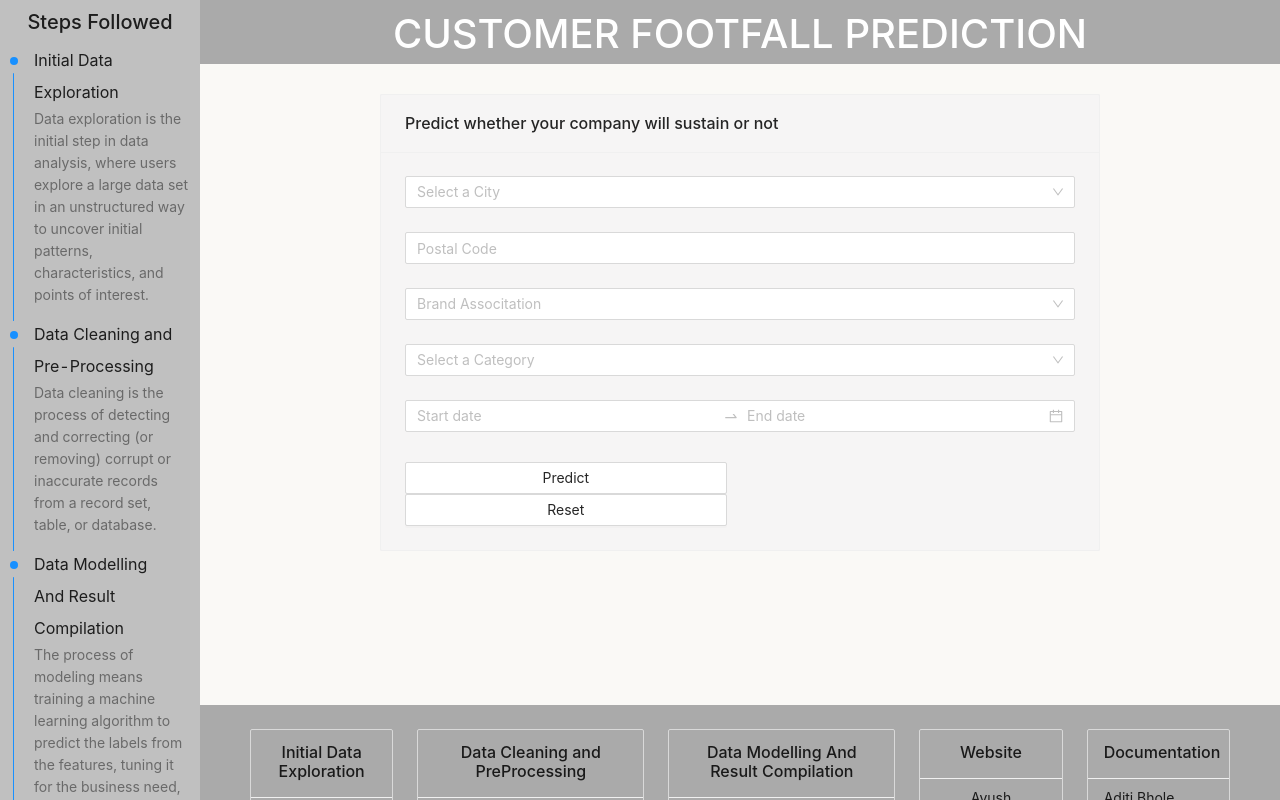
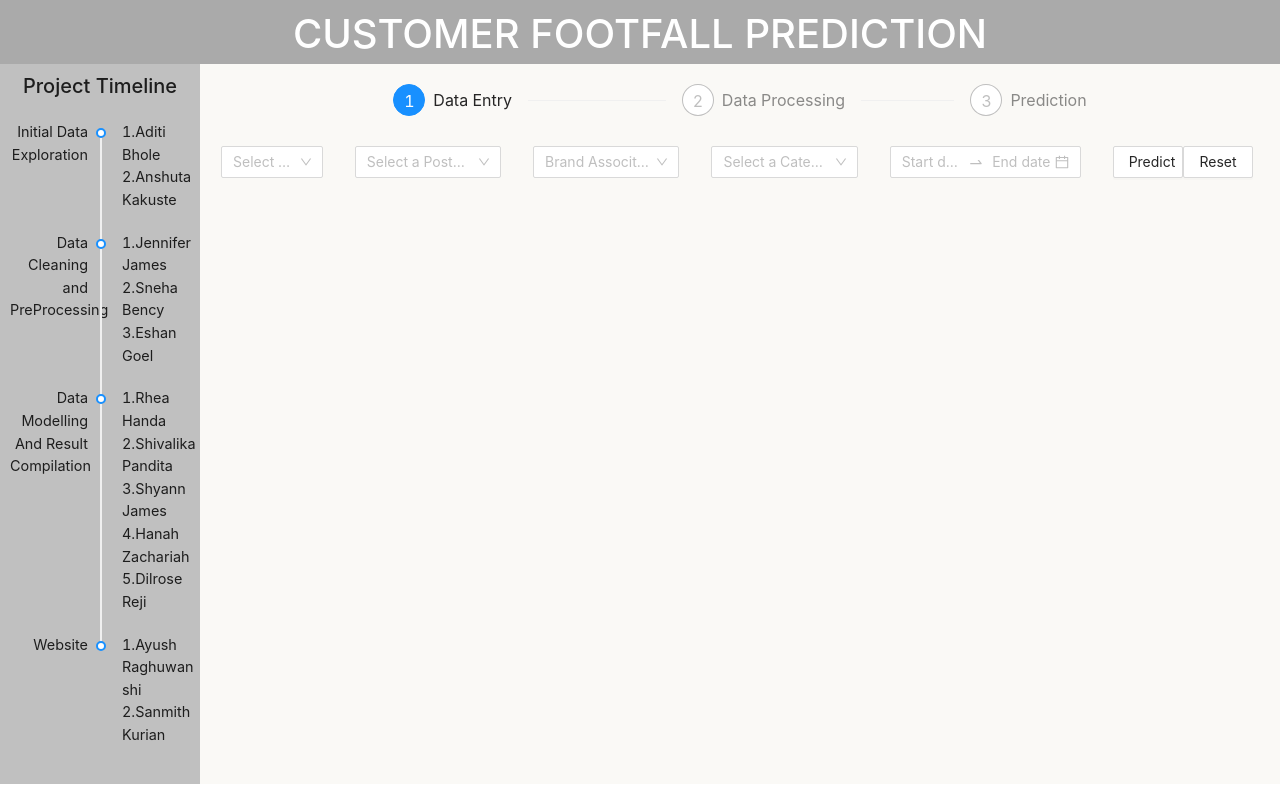
Before and after one commit to ayushraghuwanshi7500/ml-miniproject-sem6, a React (Create React App) app: page / in a window 1280 px wide. Shown: the top 800 px of the page. Built offline with nearby package versions, Linux system fonts and the light colour scheme.

Commit message:
UI Changed

```diff
--- a/src/App.css
+++ b/src/App.css
@@ -20,7 +20,6 @@
 .ant-layout-sider {
   color: #fff;
   line-height: 120px;
-
   background: #c0c0c0;
 }
 [data-theme='dark'] .ant-layout-sider {
--- a/src/App.js
+++ b/src/App.js
@@ -2,19 +2,12 @@ import './App.css';
 import { useState } from 'react';
 import { Layout } from 'antd';
 import SiderContent from './components/SiderContent';
-import FooterContent from './components/FooterContent';
 import MainContent from './components/MainContent';
-import PredictionResult from './components/PredictionResult';
-import { BrowserRouter as Router, Switch, Route, Link } from 'react-router-dom';
-const { Header, Footer, Sider, Content } = Layout;
+const { Header, Sider, Content } = Layout;
 
 function App() {
   const [formData, setFormData] = useState('');
   return (
-    <Layout>
-      <Sider>
-        <SiderContent />
-      </Sider>
     <Layout>
       <Header>
         <h1
@@ -29,24 +22,13 @@ function App() {
           Customer footfall prediction
         </h1>
       </Header>
+      <Layout>
+        <Sider>
+          <SiderContent />
+        </Sider>
         <Content>
-          <Router>
-            <Switch>
-              <Route path='/prediction'>
-                <PredictionResult
-                  formData={formData}
-                  setFormData={setFormData}
-                />
-              </Route>
-              <Route exact path='/'>
           <MainContent formData={formData} setFormData={setFormData} />
-              </Route>
-            </Switch>
-          </Router>
         </Content>
-        <Footer>
-          <FooterContent />
-        </Footer>
       </Layout>
     </Layout>
   );
--- a/src/components/MainContent.jsx
+++ b/src/components/MainContent.jsx
@@ -8,13 +8,22 @@ import {
   InputNumber,
   Row,
   Col,
-  Button
+  Button,
+  Steps
 } from 'antd';
-
+import {
+  UserOutlined,
+  SolutionOutlined,
+  LoadingOutlined,
+  FormOutlined,
+  SmileOutlined,
+  EditFilled
+} from '@ant-design/icons';
 import { useEffect, useState } from 'react';
-import { Link, Redirect } from 'react-router-dom';
+import PredictionResult from './PredictionResult';
 const { Option } = Select;
 const { RangePicker } = DatePicker;
+const { Step } = Steps;
 const cityInput = [
   'Brooklyn',
   'New York',
@@ -36,30 +45,327 @@ const categories = [
   'Florists',
   'Book Stores and News Dealers'
 ];
+const postal = [
+  11235,
+  11220,
+  11205,
+  11229,
+  11231,
+  11236,
+  11204,
+  11234,
+  52211,
+  11212,
+  11207,
+  11224,
+  11209,
+  11228,
+  11232,
+  11203,
+  11214,
+  44129,
+  11210,
+  11222,
+  11201,
+  11237,
+  11225,
+  11217,
+  11226,
+  11213,
+  11216,
+  11219,
+  11223,
+  11230,
+  11211,
+  11215,
+  11238,
+  11221,
+  11249,
+  11206,
+  11208,
+  11233,
+  11218,
+  11239,
+  44144,
+  44130,
+  53521,
+  75226,
+  75217,
+  75247,
+  30157,
+  75235,
+  75234,
+  75216,
+  75229,
+  75220,
+  75232,
+  75218,
+  75208,
+  75240,
+  75253,
+  75236,
+  75233,
+  75228,
+  75211,
+  75212,
+  75041,
+  28034,
+  75238,
+  75093,
+  75237,
+  75209,
+  75241,
+  75243,
+  75116,
+  75206,
+  75215,
+  75219,
+  75207,
+  75210,
+  75231,
+  75205,
+  75223,
+  97338,
+  75201,
+  75204,
+  75230,
+  75227,
+  75225,
+  75203,
+  75244,
+  75224,
+  30132,
+  75248,
+  75254,
+  75287,
+  75252,
+  75202,
+  75038,
+  75214,
+  75080,
+  18612,
+  75313,
+  75043,
+  54733,
+  75149,
+  10002,
+  10016,
+  10028,
+  10022,
+  10036,
+  10019,
+  10012,
+  10009,
+  10025,
+  10065,
+  10007,
+  10005,
+  10029,
+  10017,
+  10024,
+  10075,
+  10128,
+  10013,
+  10040,
+  10023,
+  10003,
+  10011,
+  10001,
+  10469,
+  10035,
+  10021,
+  10010,
+  10112,
+  10018,
+  10032,
+  10038,
+  10151,
+  10034,
+  10027,
+  10014,
+  10281,
+  10455,
+  10006,
+  10033,
+  10020,
+  10004,
+  10039,
+  10026,
+  10174,
+  10080,
+  10037,
+  10461,
+  10031,
+  10460,
+  10030,
+  10468,
+  10451,
+  10153,
+  10286,
+  10271,
+  11371,
+  10309,
+  10462,
+  78230,
+  78245,
+  78237,
+  78222,
+  78219,
+  78249,
+  78204,
+  78240,
+  78257,
+  78201,
+  78250,
+  78211,
+  78221,
+  78212,
+  78227,
+  78218,
+  78224,
+  78233,
+  78217,
+  78244,
+  78228,
+  78216,
+  78229,
+  78073,
+  78220,
+  78213,
+  78205,
+  78258,
+  78261,
+  78210,
+  78209,
+  78247,
+  78202,
+  78252,
+  78239,
+  78248,
+  78223,
+  78256,
+  78253,
+  78238,
+  78232,
+  78207,
+  78214,
+  78251,
+  78023,
+  78215,
+  78259,
+  78231,
+  78242,
+  78225,
+  78254,
+  33576,
+  78260,
+  78234,
+  78226,
+  78208,
+  78255,
+  92103,
+  92111,
+  92173,
+  92101,
+  92115,
+  92105,
+  92130,
+  92154,
+  92126,
+  92109,
+  92121,
+  92127,
+  92107,
+  92110,
+  92120,
+  92104,
+  92108,
+  92122,
+  92102,
+  92139,
+  92117,
+  92113,
+  92116,
+  92114,
+  92106,
+  92128,
+  92129,
+  92123,
+  92119,
+  92131,
+  78384,
+  92124,
+  92132,
+  11242,
+  75039,
+  75246,
+  75019,
+  10475,
+  10474,
+  10055,
+  10119,
+  10314,
+  78264,
+  92136,
+  49230,
+  75251,
+  11361,
+  10110,
+  78006,
+  92182,
+  75270,
+  10465,
+  10467,
+  10280,
+  10459,
+  6234,
+  21225,
+  75044,
+  10169,
+  10121,
+  10282,
+  78263,
+  78236,
+  92134,
+  92135,
+  92145,
+  11372,
+  10079,
+  92014,
+  92027,
+  78288,
+  39425
+];
 
 const rangeConfig = {
   rules: [
     {
       type: 'array',
       required: true,
-      message: 'Please select dates!',
-    },
-  ],
+      message: 'Please select dates!'
+    }
+  ]
 };
 
 const MainContent = ({ formData, setFormData }) => {
   const [form] = Form.useForm();
-
-  const [redirect, setRedirect] = useState(false);
+  const [showPrediction, setShowPrediction] = useState(false);
+  const [current, setCurrent] = useState(0);
   const onFinish = (fieldsValue) => {
+    setCurrent((prevCount) => prevCount + 1);
     const rangeValue = fieldsValue['dates'];
     const values = {
       ...fieldsValue,
-      'dates': [rangeValue[0].format('YYYY-MM-DD'), rangeValue[1].format('YYYY-MM-DD')],
+      dates: [
+        rangeValue[0].format('YYYY-MM-DD'),
+        rangeValue[1].format('YYYY-MM-DD')
+      ]
     };
     console.log(values);
+
     setFormData(values);
-    setRedirect(true);
+    setShowPrediction(true);
+    setCurrent((prevCount) => prevCount + 2);
   };
   useEffect(() => {
     console.log(formData);
@@ -69,6 +375,8 @@ const MainContent = ({ formData, setFormData }) => {
   };
   const onReset = () => {
     form.resetFields();
+    setCurrent(0);
+    setShowPrediction(false);
   };
   function onChange(dates, dateStrings) {
     console.log('From: ', dates[0], ', to: ', dates[1]);
@@ -76,21 +384,27 @@ const MainContent = ({ formData, setFormData }) => {
   }
 
   return (
-    <Row>
+    <>
+      <Row style={{ margin: 20, marginBottom: 30 }}>
         <Col span={4}></Col>
-      <Col style={{ marginTop: 30 }} span={16}>
+        <Col span={16}>
+          <Steps current={current}>
+            <Step title='Data Entry' />
+            <Step title='Data Processing' />
+            <Step title='Prediction' />
+          </Steps>
+        </Col>
+      </Row>
       <Form
         name='basic'
         form={form}
         initialValues={{ remember: true }}
         onFinish={onFinish}
         onFinishFailed={onFinishFailed}
-          style={{ backgroundColor: '#f6f5f5' }}
+        // style={{ backgroundColor: '#f6f5f5' }}
       >
-          <Card
-            style={{ backgroundColor: '#f6f5f5' }}
-            title='Predict whether your company will sustain or not'
-          >
+        <Row style={{ margin: 5 }} gutter={{ xs: 8, sm: 16, md: 24, lg: 32 }}>
+          <Col className='gutter-row' span={3}>
             <Form.Item
               name='city'
               rules={[
@@ -101,9 +415,20 @@ const MainContent = ({ formData, setFormData }) => {
               ]}
             >
               <Select
+                showSearch
                 style={{ width: '100%' }}
                 name='city'
                 placeholder='Select a City'
+                optionFilterProp='children'
+                filterOption={(input, option) =>
+                  option.children.toLowerCase().indexOf(input.toLowerCase()) >=
+                  0
+                }
+                filterSort={(optionA, optionB) =>
+                  optionA.children
+                    .toLowerCase()
+                    .localeCompare(optionB.children.toLowerCase())
+                }
               >
                 {cityInput.map((city) => (
                   <Option key={city} value={city}>
@@ -112,25 +437,41 @@ const MainContent = ({ formData, setFormData }) => {
                 ))}
               </Select>
             </Form.Item>
-
+          </Col>
+          <Col className='gutter-row' span={4}>
             <Form.Item
               name='postal_code'
               rules={[
                 {
                   required: true,
-                  message: 'Please input a postal code!'
+                  message: 'Please select a postal code!'
                 }
               ]}
             >
-              <InputNumber
-                style={{ width: '100%', textAlign: 'center' }}
-                placeholder='Postal Code'
+              <Select
+                style={{ width: '100%' }}
+                showSearch
+                placeholder='Select a Postal Code'
                 name='postal_code'
-                type='number'
-                min='0'
-              />
+                optionFilterProp='children'
+                filterOption={(input, option) =>
+                  option.children.toString().indexOf(input.toString()) >= 0
+                }
+                filterSort={(optionA, optionB) =>
+                  optionA.children
+                    .toString()
+                    .localeCompare(optionB.children.toString())
+                }
+              >
+                {postal.map((code) => (
+                  <Option key={code} value={code}>
+                    {code}
+                  </Option>
+                ))}
+              </Select>
             </Form.Item>
-
+          </Col>
+          <Col className='gutter-row' span={4}>
             <Form.Item
               name='brand_association'
               rules={[
@@ -146,12 +487,14 @@ const MainContent = ({ formData, setFormData }) => {
                 name='brand_association'
               >
                 {brandAssociation.map((brand) => (
-                  <Option key={brand} value={brand}>
+                  <Option key={brand} value={brand === 'Yes' ? 1 : 0}>
                     {brand}
                   </Option>
                 ))}
               </Select>
             </Form.Item>
+          </Col>
+          <Col className='gutter-row' span={4}>
             <Form.Item
               name='category'
               rules={[
@@ -163,8 +506,19 @@ const MainContent = ({ formData, setFormData }) => {
             >
               <Select
                 style={{ width: '100%' }}
+                showSearch
                 placeholder='Select a Category'
                 name='category'
+                optionFilterProp='children'
+                filterOption={(input, option) =>
+                  option.children.toLowerCase().indexOf(input.toLowerCase()) >=
+                  0
+                }
+                filterSort={(optionA, optionB) =>
+                  optionA.children
+                    .toLowerCase()
+                    .localeCompare(optionB.children.toLowerCase())
+                }
               >
                 {categories.map((category) => (
                   <Option key={category} value={category}>
@@ -173,31 +527,29 @@ const MainContent = ({ formData, setFormData }) => {
                 ))}
               </Select>
             </Form.Item>
-            <Form.Item
-              name="dates"
-              {...rangeConfig}
-            >
+          </Col>
+          <Col className='gutter-row' span={5}>
+            <Form.Item name='dates' {...rangeConfig}>
               <RangePicker
                 style={{ width: '100%' }}
-
+                disabledDate={(d) => !d || d.isAfter('2022-01-01')}
               />
             </Form.Item>
+          </Col>
+          <Col className='gutter-row' span={4}>
             <Button style={{ width: '48%' }} htmlType='submit'>
-              {redirect && (
-                <Redirect
-                  to={{ pathname: '/prediction', state: { formData } }}
-                />
-              )}
               Predict
             </Button>
-            <Button type='ghost' style={{ width: '4%' }}></Button>
             <Button style={{ width: '48%' }} onClick={onReset}>
               Reset
             </Button>
-          </Card>
-        </Form>
           </Col>
         </Row>
+      </Form>
+      {showPrediction && (
+        <PredictionResult formData={formData} setFormData={setFormData} />
+      )}
+    </>
   );
 };
 
--- a/src/components/PredictionResult.jsx
+++ b/src/components/PredictionResult.jsx
@@ -1,14 +1,16 @@
 import React from 'react';
 import { Button, List, Row, Col } from 'antd';
-import { Link } from 'react-router-dom';
 const PredictionResult = ({ formData, setFormData }) => {
-  window.onload = function () {
-    window.location = '/';
-  };
   console.log(formData);
   const { city, postal_code, category, brand_association, dates } = formData;
   console.log(dates);
-  const query = ['City: ' + city, 'Postal Code: ' + postal_code,'Brand Association: '+ brand_association,'Category: '+ category,dates[0] + ' to ' + dates[1]];
+  const query = [
+    'City: ' + city,
+    'Postal Code: ' + postal_code,
+    'Brand Association: ' + brand_association,
+    'Category: ' + category,
+    dates[0] + ' to ' + dates[1]
+  ];
 
   return (
     <>
@@ -21,14 +23,8 @@ const PredictionResult = ({ formData, setFormData }) => {
             }
             bordered
             dataSource={query}
-            renderItem={(item) => (
-              <List.Item >{item}</List.Item>
-            )}
+            renderItem={(item) => <List.Item>{item}</List.Item>}
           />
-
-          <Link to='/'>
-            <Button style={{ width: '100%' }}>Go Back and Predict Again</Button>
-          </Link>
         </Col>
       </Row>
     </>
--- a/src/components/SiderContent.jsx
+++ b/src/components/SiderContent.jsx
@@ -1,46 +1,51 @@
 import React from 'react';
-import { Steps } from 'antd';
+import { Steps, Timeline } from 'antd';
 // const { Steps, Divider } = antd;
 
 const { Step } = Steps;
 
 const SiderContent = () => {
+  const mystyle = {
+    fontSize: '0.9rem'
+  };
   return (
     <div style={{ margin: 10 }}>
-      <h5 style={{ textAlign: 'center' }}>Steps Followed</h5>
-      {/* <Steps progressDot current={3} direction='vertical'>
-        <Step
-          title='Data Entry'
-          description='The prepared data can be in the form that may not be machine-readable, so to convert this data to readable form, some conversion algorithms are needed. '
-        />
-        <Step
-          title='Processing'
-          description='This is the stage where algorithms and ML techniques are required to perform the instructions provided over a large volume of data with accuracy and optimal computation.'
-        />
-        <Step
-          title='Prediction'
-          description='“Prediction” refers to the output of an algorithm after it has been trained on a historical dataset and applied to new data when forecasting the likelihood of a particular outcome.'
-        />
-      </Steps> */}
-      <Steps progressDot current={6} direction='vertical'>
-        <Step
-          title='Initial Data Exploration'
-          description='Data exploration is the initial step in data analysis, where users explore a large data set in an unstructured way to uncover initial patterns, characteristics, and points of interest.'
-        />
-        <Step
-          title='Data Cleaning and Pre-Processing'
-          description='Data cleaning is the process of detecting and correcting (or removing) corrupt or inaccurate records from a record set, table, or database.'
-        />
-        <Step
-          title='Data Modelling And Result Compilation'
-          description='The process of modeling means training a machine learning algorithm to predict the labels from the features, tuning it for the business need, and validating it on holdout data.'
-        />
-        <Step
-          title='Website'
-          description='Build a basic website to display output for a better UI and UX.'
-        />
-        <Step title='Documentation' />
-      </Steps>
+      <h5 style={{ textAlign: 'center', marginBottom: 30 }}>
+        Project Timeline
+      </h5>
+      <Timeline mode='left'>
+        <Timeline.Item style={mystyle} label='Initial Data Exploration'>
+          1.Aditi Bhole <br />
+          2.Anshuta Kakuste
+        </Timeline.Item>
+        <Timeline.Item style={mystyle} label='Data Cleaning and PreProcessing'>
+          1.Jennifer James
+          <br />
+          2.Sneha Bency
+          <br />
+          3.Eshan Goel
+        </Timeline.Item>
+        <Timeline.Item
+          style={mystyle}
+          label='Data Modelling And Result Compilation'
+        >
+          1.Rhea Handa
+          <br />
+          2.Shivalika Pandita
+          <br />
+          3.Shyann James
+          <br />
+          4.Hanah Zachariah
+          <br />
+          5.Dilrose Reji
+        </Timeline.Item>
+        <Timeline.Item style={mystyle} label='Website'>
+          1.Ayush Raghuwanshi
+          <br />
+          2.Sanmith Kurian
+        </Timeline.Item>
+        {/* <Timeline.Item label='Documentation'>Aditi Bhole</Timeline.Item> */}
+      </Timeline>
     </div>
   );
 };
```
Lines whose indentation alone changed are shown as unchanged.
